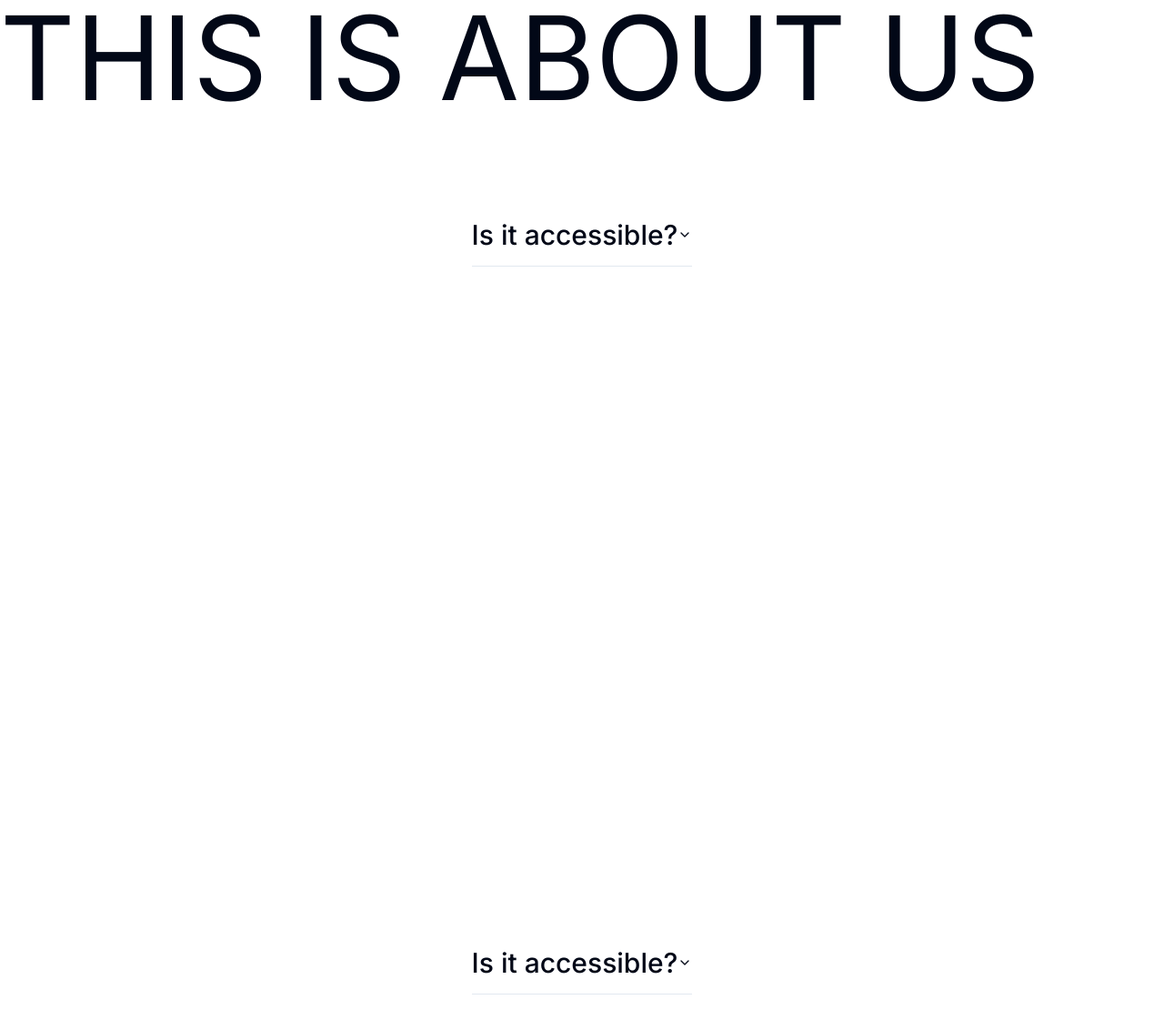
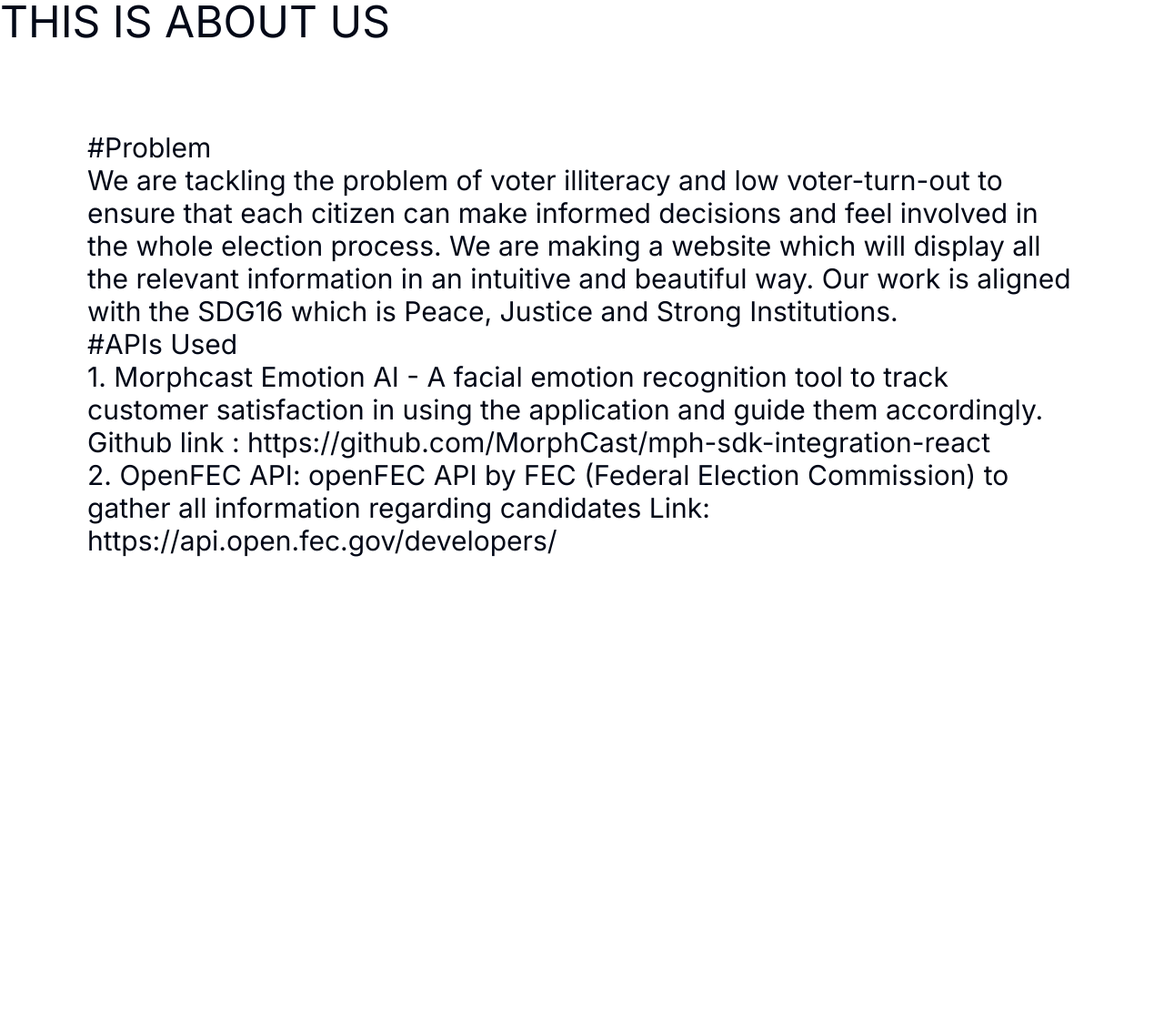
Before and after one commit to Siyam-A-S/ballot-iq-beta, a Next.js app: page /about-us in a window 1280 px wide. Shown: the top 1132 px of the page at 91% size. After the commit the page ends 848 px from the top, so only its background shows below. Built offline with nearby package versions, Linux system fonts and the light colour scheme.

Commit message:
Made some changes to the github link

```diff
--- a/app/about-us/page.tsx
+++ b/app/about-us/page.tsx
@@ -8,33 +8,25 @@
 export default async function AboutUs(){
     return(
     <main>
-        <h1 className="text-9xl">
+        <h1 className="text-5xl">
             THIS IS ABOUT US
         </h1>
         <div className="text-3xl flex min-h-screen flex-col items-center justify-between p-24">
-            <Accordion type="single" collapsible>
-            <AccordionItem value="item-1">
-                <AccordionTrigger>Is it accessible?</AccordionTrigger>
-                <AccordionContent>
-                Yes. It adheres to the WAI-ARIA design pattern.
-                </AccordionContent>
-            </AccordionItem>
-            </Accordion>
+            <p>
+            <h1>#Problem</h1>
+            We are tackling the problem of voter illiteracy and low voter-turn-out to ensure that each citizen can make informed decisions and feel involved in the whole election process. We are making a website which will display all the relevant information in an intuitive and beautiful way. Our work is aligned with the SDG16 which is Peace, Justice and Strong Institutions.
+
+            <h1>#APIs Used</h1>
+            <h1>1. Morphcast Emotion AI - A facial emotion recognition tool to track customer satisfaction in using the application and guide them accordingly.
+            Github link : https://github.com/MorphCast/mph-sdk-integration-react</h1>
+
+            2. OpenFEC API: openFEC API by FEC (Federal Election Commission) to gather all information regarding candidates
+            Link: https://api.open.fec.gov/developers/
 
 
+            </p>
         </div>
-        <div className="text-3xl flex flex-col items-center justify-between p-24">
-            <Accordion type="single" collapsible>
-            <AccordionItem value="item-1">
-                <AccordionTrigger>Is it accessible?</AccordionTrigger>
-                <AccordionContent>
-                Yes. It adheres to the WAI-ARIA design pattern.
-                </AccordionContent>
-            </AccordionItem>
-            </Accordion>
 
-
-        </div>
     </main>
     )
 }
--- a/app/page.tsx
+++ b/app/page.tsx
@@ -1,29 +1,29 @@
 import { Link } from "lucide-react";
 import Image from "next/image";
 
-export function TypographyH3() {
-  return (
-    <h3 className="scroll-m-20 text-2xl font-semibold tracking-tight">
-      The Joke Tax
-    </h3>
-  )
-}
 
 
 export default async function Home() {
   return (
     <main className="flex min-h-screen flex-col items-center justify-between p-24">
       <div className="z-10 max-w-5xl w-full items-center justify-between font-mono text-sm lg:flex">
-        <p className="className=mb-3 text-4xl font-semibold fixed left-0 top-0 flex w-full justify-center border-b border-gray-300 bg-gradient-to-b from-zinc-200 pb-6 pt-8 backdrop-blur-2xl dark:border-neutral-800 dark:bg-zinc-800/30 dark:from-inherit lg:static lg:w-auto  lg:rounded-xl lg:border lg:bg-gray-200 lg:p-4 lg:dark:bg-zinc-800/30">
-          The information you need
+        <a
+        href="https://github.com/Siyam-A-S/ballot-iq-beta"
+        className="group  px-5 py-4 transition-colors hover:border-gray-300 hover:bg-gray-100 hover:dark:border-neutral-700 hover:dark:bg-neutral-800/30"
+        target="_blank"
+        rel="noopener noreferrer"
+        >
+
+        <p className="className=mb-3 text-2xl font-semibold fixed left-0 top-0 flex w-full justify-center border-b border-gray-300 bg-gradient-to-b from-zinc-200 pb-6 pt-8 backdrop-blur-2xl dark:border-neutral-800 dark:bg-zinc-800/30 dark:from-inherit lg:static lg:w-auto  lg:rounded-xl lg:border lg:bg-gray-200 lg:p-4 lg:dark:bg-zinc-800/30">
+          Check out our github repository
         </p>
+        </a>
         <div className="mb-3 text-4xl font-semibold fixed bottom-0 left-0 flex h-48 w-full items-end justify-center bg-gradient-to-t from-white via-white dark:from-black dark:via-black lg:static lg:h-auto lg:w-auto lg:bg-none">
             By Justice League
         </div>
       </div>
 
       <div className=" relative flex place-items-center before:absolute before:h-[300px] before:w-full sm:before:w-[480px] before:-translate-x-1/2 before:rounded-full before:bg-gradient-radial before:from-white before:to-transparent before:blur-2xl before:content-[''] after:absolute after:-z-20 after:h-[180px] after:w-full sm:after:w-[240px] after:translate-x-1/3 after:bg-gradient-conic after:from-sky-200 after:via-blue-200 after:blur-2xl after:content-[''] before:dark:bg-gradient-to-br before:dark:from-transparent before:dark:to-blue-700 before:dark:opacity-10 after:dark:from-sky-900 after:dark:via-[#e1b452] after:dark:opacity-40 before:lg:h-[360px] z-[-1]">
-
           <h2 className= "text-9xl font-semibold">
             BallotIQ
           </h2>
```
